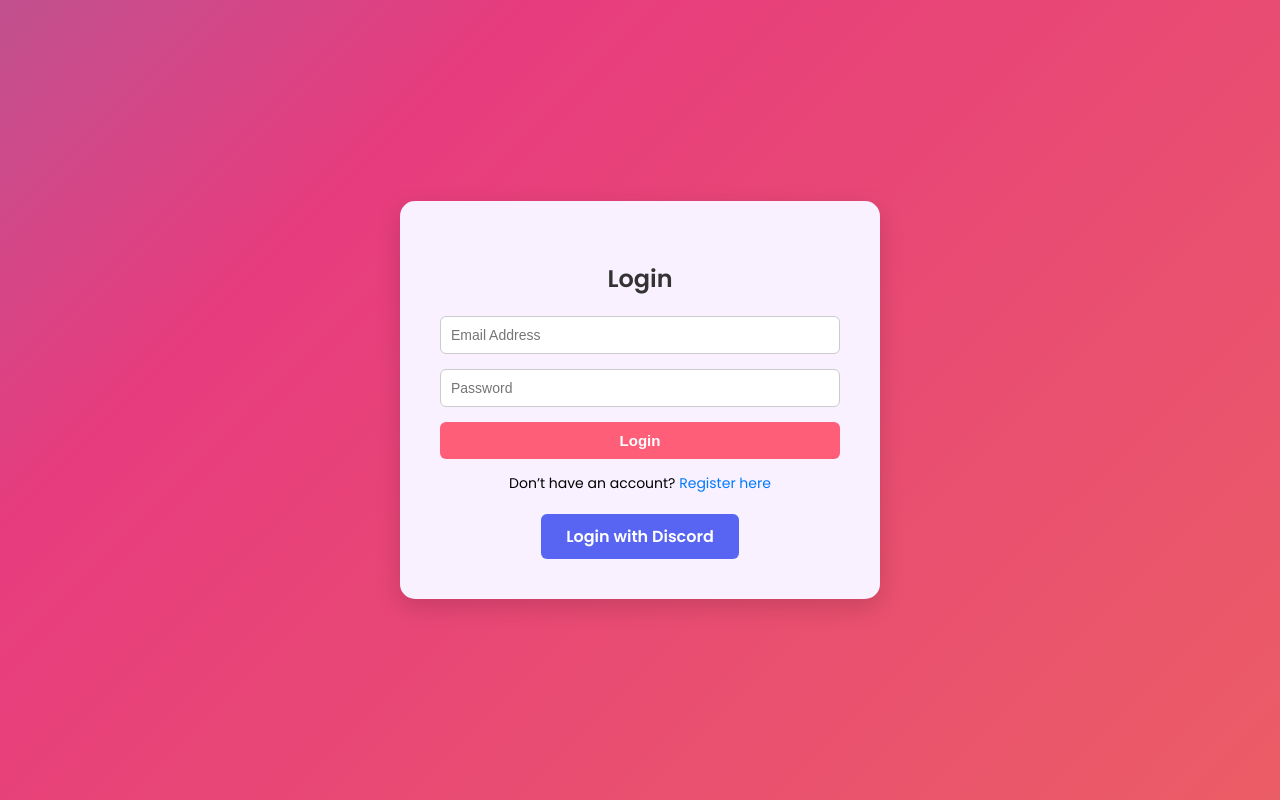
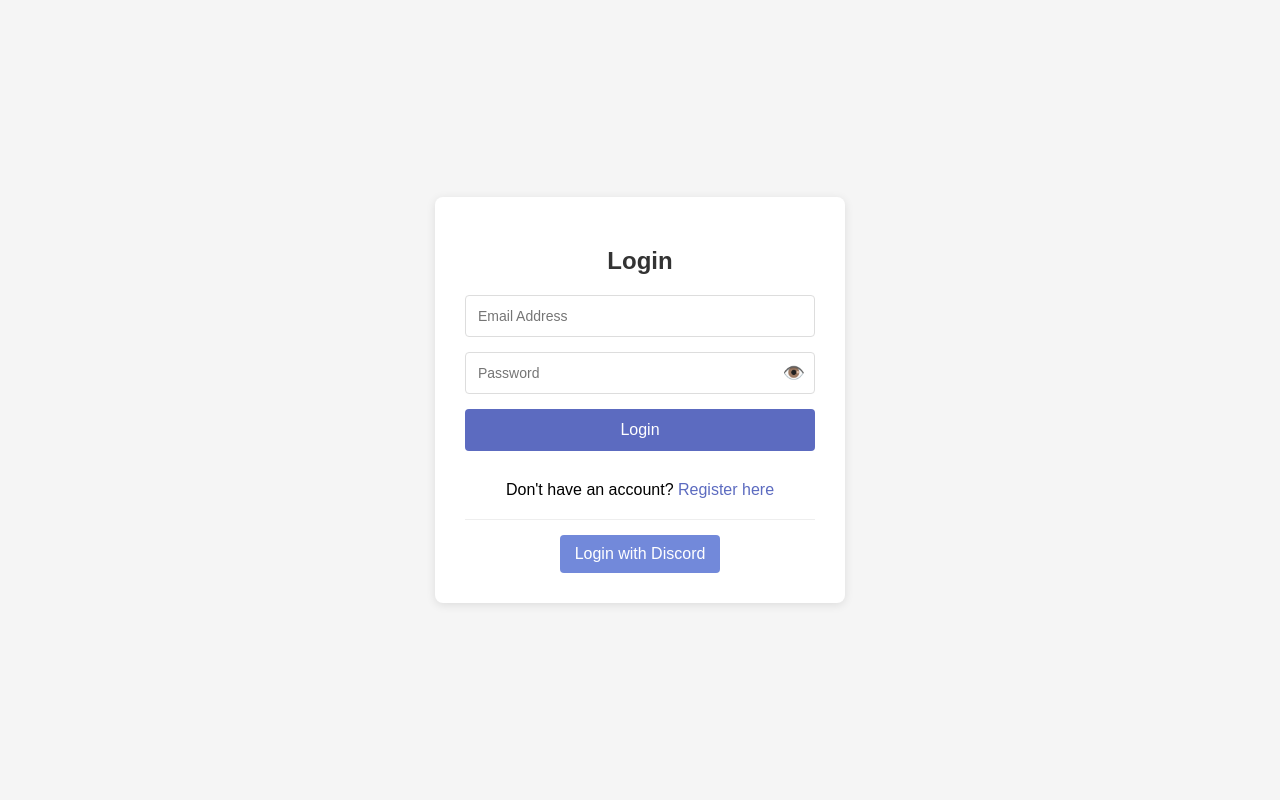
Before and after one commit to KelvinFrederick/LoveConnect, a PHP site: page /LoveConnect/login.php in a window 1280 px wide. Run offline with PHP 8.4, Linux system fonts and the light colour scheme.

Commit message:
Update login.php
with a show password icon

```diff
--- a/login.php
+++ b/login.php
@@ -1,68 +1,171 @@
-<?php
-session_start();
-require 'db.php';
-
-if ($_SERVER["REQUEST_METHOD"] == "POST") {
-    $email = htmlspecialchars($_POST['email']);
-    $password = $_POST['password'];
-
-    $stmt = $conn->prepare("SELECT id, password FROM users WHERE email = ?");
-    $stmt->bind_param("s", $email);
-    $stmt->execute();
-    $stmt->store_result();
-    $stmt->bind_result($id, $hashed_password);
-
-    if ($stmt->num_rows > 0) {
-        $stmt->fetch();
-        if (password_verify($password, $hashed_password)) {
-            $_SESSION['user'] = $id;
-
-            $profile_check = $conn->prepare("SELECT id FROM profiles WHERE user_id = ?");
-            $profile_check->bind_param("i", $id);
-            $profile_check->execute();
-            $profile_check->store_result();
-
-            if ($profile_check->num_rows > 0) {
-                header("Location: home.php");
-            } else {
-                header("Location: create_profile.php");
-            }
-            exit();
-        } else {
-            $error = "Invalid email or password.";
-        }
-    } else {
-        $error = "User not found. <a href='register.php'>Create an account</a>";
-    }
-}
-?>
 <!DOCTYPE html>
 <html>
 <head>
     <title>Login - LoveConnect</title>
-    <link rel="stylesheet" href="style.css">
+    <style>
+        body {
+            font-family: Arial, sans-serif;
+            background-color: #f5f5f5;
+            margin: 0;
+            padding: 0;
+            display: flex;
+            justify-content: center;
+            align-items: center;
+            height: 100vh;
+        }
+
+        .container {
+            background-color: white;
+            border-radius: 8px;
+            box-shadow: 0 2px 10px rgba(0, 0, 0, 0.1);
+            padding: 30px;
+            width: 350px;
+            text-align: center;
+        }
+
+        h2 {
+            color: #333;
+            margin-bottom: 20px;
+        }
+
+        input {
+            width: 100%;
+            padding: 12px;
+            margin-bottom: 15px;
+            border: 1px solid #ddd;
+            border-radius: 4px;
+            box-sizing: border-box;
+            font-size: 14px;
+        }
+
+        .primary-btn {
+            background-color: #5c6bc0;
+            color: white;
+            border: none;
+            border-radius: 4px;
+            padding: 12px 20px;
+            font-size: 16px;
+            cursor: pointer;
+            width: 100%;
+            margin-bottom: 15px;
+        }
+
+        .primary-btn:hover {
+            background-color: #3f51b5;
+        }
+
+        a {
+            color: #5c6bc0;
+            text-decoration: none;
+        }
+
+        a:hover {
+            text-decoration: underline;
+        }
+
+        p {
+            margin: 15px 0;
+        }
+
+        .discord-login {
+            margin-top: 20px;
+            padding-top: 15px;
+            border-top: 1px solid #eee;
+        }
+
+        .discord-btn {
+            display: inline-block;
+            background-color: #7289da;
+            color: white;
+            padding: 10px 15px;
+            border-radius: 4px;
+            text-decoration: none;
+        }
+
+        .discord-btn:hover {
+            background-color: #5f73bc;
+            text-decoration: none;
+        }
+
+        .success-message {
+            color: green;
+            margin-bottom: 15px;
+        }
+
+        .error-message {
+            color: red;
+            margin-bottom: 15px;
+        }
+
+        /* Password field container styles */
+        .password-container {
+            position: relative;
+            margin-bottom: 15px;
+        }
+
+        .password-container input {
+            margin-bottom: 0;
+        }
+
+        .password-toggle {
+            position: absolute;
+            right: 10px;
+            top: 50%;
+            transform: translateY(-50%);
+            cursor: pointer;
+            color: #999;
+            font-size: 18px;
+            user-select: none;
+        }
+
+        .password-toggle:hover {
+            color: #666;
+        }
+    </style>
 </head>
 <body>
     <div class="container">
         <h2>Login</h2>
 
-        <?php if (isset($_GET['registered']) && $_GET['registered'] == 'success'): ?>
-            <p style="color: green;">Registration successful! Please log in.</p>
-        <?php endif; ?>
-        <?php if (isset($error)) echo "<p style='color:red;'>$error</p>"; ?>
+        <!-- Success message (only shown if redirected from registration) -->
+        <p class="success-message" style="display: none;">Registration successful! Please log in.</p>
+
+        <!-- Error message (shown if login fails) -->
+        <!-- <p class="error-message">Invalid email or password.</p> -->
 
         <form method="post">
             <input type="email" name="email" placeholder="Email Address" required>
-            <input type="password" name="password" placeholder="Password" required>
+
+            <!-- Password field with toggle icon -->
+            <div class="password-container">
+                <input type="password" id="password-field" name="password" placeholder="Password" required>
+                <span class="password-toggle" onclick="togglePassword()">👁️</span>
+            </div>
+
             <button type="submit" class="primary-btn">Login</button>
         </form>
 
-        <p>Don’t have an account? <a href="register.php">Register here</a></p>
+        <p>Don't have an account? <a href="register.php">Register here</a></p>
 
-        <!-- ✅ Styled Discord Login Button -->
+        <!-- Discord Login Button -->
         <div class="discord-login">
             <a href="login-discord.php" class="discord-btn">Login with Discord</a>
         </div>
     </div>
+
+    <script>
+        function togglePassword() {
+            const passwordField = document.getElementById('password-field');
+            const passwordToggle = document.querySelector('.password-toggle');
+
+            if (passwordField.type === 'password') {
+                passwordField.type = 'text';
+                passwordToggle.textContent = '🔒';  // Change to locked icon when password is visible
+            } else {
+                passwordField.type = 'password';
+                passwordToggle.textContent = '👁️';  // Change back to eye icon when password is hidden
+            }
+        }
+    </script>
 </body>
 </html>
```
